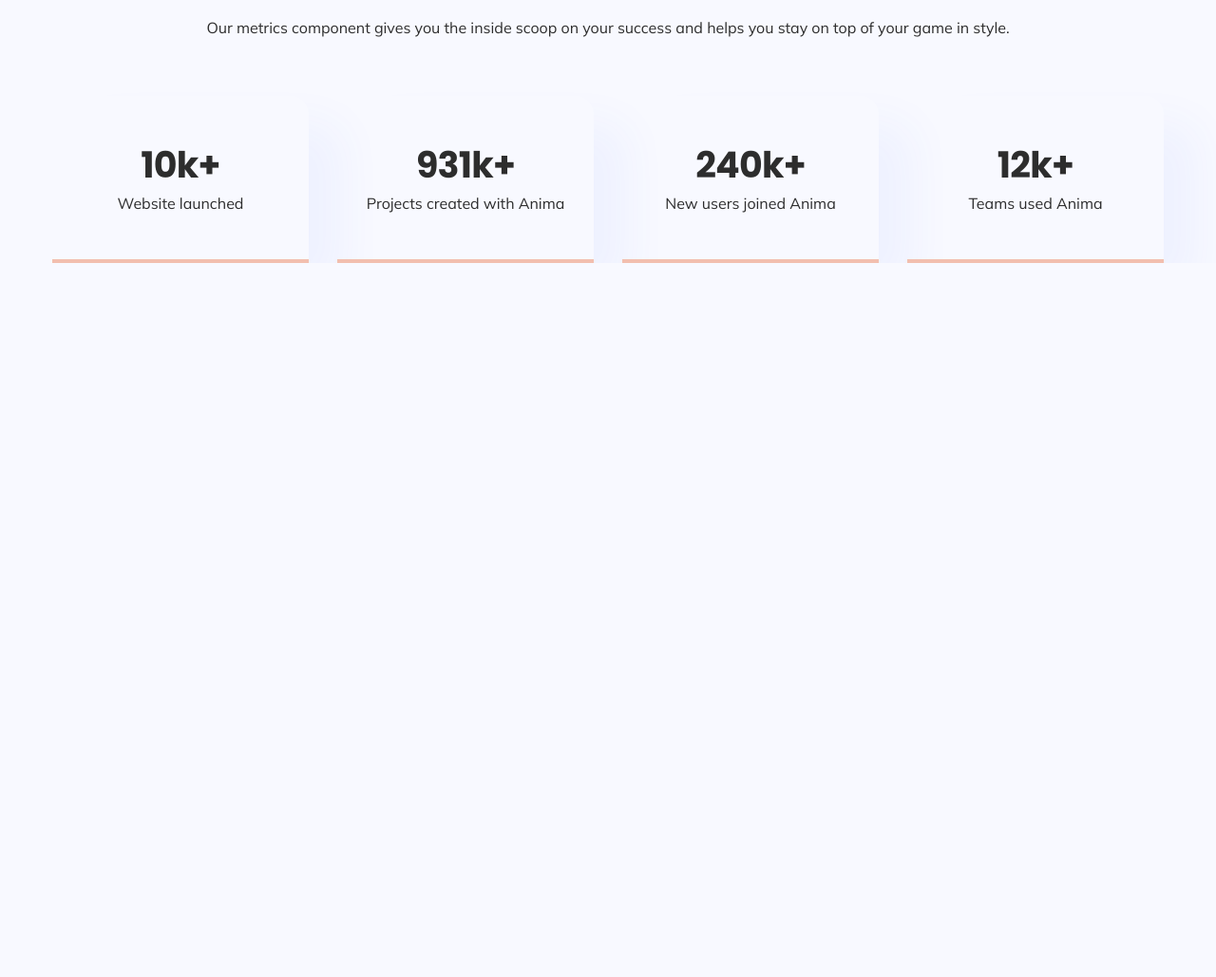
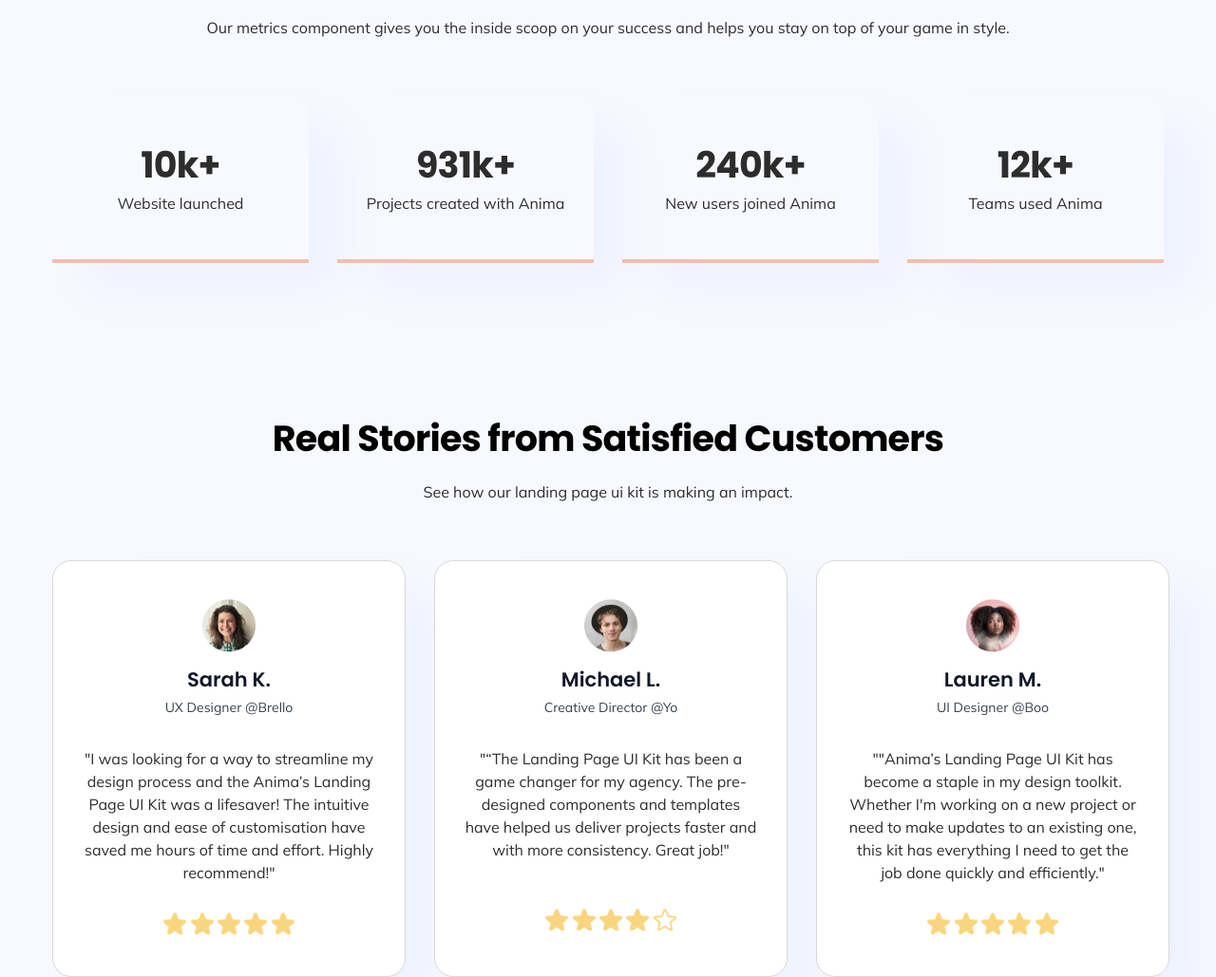
Before and after one commit to alexandrkruz/landing-page, a plain HTML site: page index.html in a window 1280 px wide. Shown: the part 2436-3465 px from the top of the page at 95% size. Before the commit the page ends 2713 px from the top, so only its background shows below. Drawn offline with Linux system fonts and the light colour scheme.

Commit message:
stories-block

```diff
--- a/index.html
+++ b/index.html
@@ -161,6 +161,66 @@
                 </div>
             </div>
         </section>
+        <section class="stories">
+            <div class="container">
+                <h2 class="title">Real Stories from Satisfied Customers</h2>
+                <h3 class="subtitle">See how our landing page ui kit is making an impact.</h3>
+                <div class="stories-item-wrapper">
+                    <div class="stories-item">
+                        <img class="stories-item-img" src="./img/sarah.png" alt="">
+                        <h3 class="stories-item-title">Sarah K.</h3>
+                        <h4 class="stories-item-subtitle">UX Designer @Brello</h4>
+                        <p class="stories-item-txt">"I was looking for a way to streamline my design
+                            process and the Anima’s Landing Page UI Kit was a
+                            lifesaver! The intuitive design and ease of customisation
+                            have saved me hours of time and effort. Highly recommend!"
+                        </p>
+                        <div class="star-icons-wrapper">
+                            <img class="star-icon" src="./img/Star Icon.png" alt="">
+                            <img class="star-icon" src="./img/Star Icon.png" alt="">
+                            <img class="star-icon" src="./img/Star Icon.png" alt="">
+                            <img class="star-icon" src="./img/Star Icon.png" alt="">
+                            <img class="star-icon" src="./img/Star Icon.png" alt="">
+                        </div>
+                    </div>
+                    <div class="stories-item">
+                        <img class="stories-item-img" src="./img/michael.png" alt="">
+                        <h3 class="stories-item-title">Michael L.</h3>
+                        <h4 class="stories-item-subtitle">Creative Director @Yo</h4>
+                        <p class="stories-item-txt">"“The Landing Page UI Kit has been a
+                            game changer for my agency. The pre-designed components and
+                            templates have helped us deliver projects faster and with
+                            more consistency. Great job!"
+                        </p>
+                        <div class="star-icons-wrapper michael">
+                            <img class="star-icon" src="./img/Star Icon.png" alt="">
+                            <img class="star-icon" src="./img/Star Icon.png" alt="">
+                            <img class="star-icon" src="./img/Star Icon.png" alt="">
+                            <img class="star-icon" src="./img/Star Icon.png" alt="">
+                            <img class="star-icon" src="./img/Vector.png" alt="">
+                        </div>
+                    </div>
+                    <div class="stories-item">
+                        <img class="stories-item-img" src="./img/lauren.png" alt="">
+                        <h3 class="stories-item-title">Lauren M.</h3>
+                        <h4 class="stories-item-subtitle">UI Designer @Boo</h4>
+                        <p class="stories-item-txt">""Anima’s Landing Page UI Kit has
+                            become a staple in my design toolkit. Whether I'm working
+                            on a new project or need to make updates to an existing
+                            one, this kit has everything I need to get the job done
+                            quickly and efficiently."
+                        </p>
+                        <div class="star-icons-wrapper">
+                            <img class="star-icon" src="./img/Star Icon.png" alt="">
+                            <img class="star-icon" src="./img/Star Icon.png" alt="">
+                            <img class="star-icon" src="./img/Star Icon.png" alt="">
+                            <img class="star-icon" src="./img/Star Icon.png" alt="">
+                            <img class="star-icon" src="./img/Star Icon.png" alt="">
+                        </div>
+                    </div>
+                </div>
+            </div>
+        </section>
     </main>
 </body>
 </html>
--- a/style/style.css
+++ b/style/style.css
@@ -527,3 +527,82 @@ html {
   color: #2D2D2D;
   margin-top: 5px;
 }
+
+/* stories-block */
+
+.stories {
+  margin-bottom: 160px;
+}
+
+.stories-item-wrapper {
+  display: flex;
+  justify-content: space-between;
+  margin-top: 60px;
+}
+
+.stories-item {
+  width: 370px;
+  background-color: #fff;
+  border: 1px solid #D8D8D8;
+  box-shadow: 34.8541px 29.626px 48.34px rgba(51, 102, 255, 0.05);
+  border-radius: 20px;
+  padding: 40px 30px 40px 30px;
+}
+
+.stories-item:not(:last-child) {
+  margin-right: 30px;
+}
+
+.stories-item-img {
+  width: 56px;
+  height: 56px;
+  margin: 0 auto;
+  display: block;
+}
+
+.stories-item-title {
+  font-family: 'Poppins';
+  font-weight: 600;
+  font-size: 21px;
+  line-height: 130%;
+  text-align: center;
+  color: #111827;
+  margin-top: 15px;
+  margin-bottom: 5px;
+}
+
+.stories-item-subtitle {
+  font-family: 'Mulish';
+  font-weight: 400;
+  font-size: 14px;
+  line-height: 160%;
+  text-align: center;
+  color: #374151;
+  margin-bottom: 30px;
+}
+
+.stories-item-txt {
+  font-family: 'Mulish';
+  font-weight: 400;
+  font-size: 16px;
+  line-height: 150%;
+  text-align: center;
+  color: #2D2D2D;
+  width: 310px;
+  margin: 0 auto;
+}
+
+.star-icons-wrapper {
+  text-align: center;
+  margin-top: 30px;
+}
+
+.star-icon {
+  width: 24px;
+  height: 24px;
+  cursor: pointer;
+}
+
+.michael {
+  margin-top: 50px;
+}
```
Also changed, not shown: img/Star Icon.png (added), img/Vector.png (added), img/lauren.png (added), img/michael.png (added), img/sarah.png (added), 2 other files.
